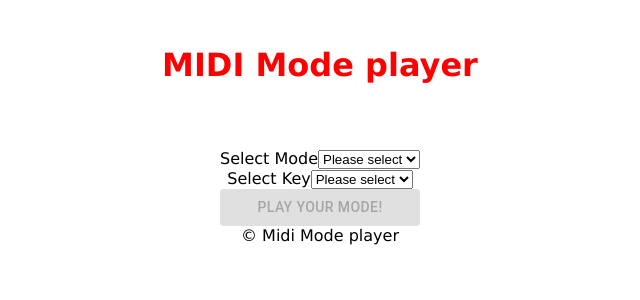
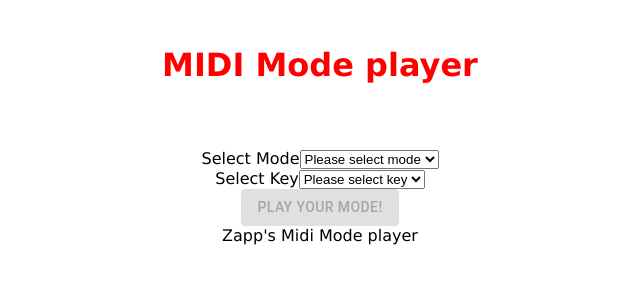
Before and after one commit to bzappasodi/midi-mode-player, a React (Create React App) app: page / in a window 1280 px wide. Shown: the top 300 px of the page, without its empty margins (320-960 px from the left). Built offline with nearby package versions, Linux system fonts and the light colour scheme; what @react-midi/hooks would draw is missing.

Commit message:
update button state

```diff
--- a/src/App.js
+++ b/src/App.js
@@ -3,16 +3,18 @@ import './App.css';
 import Footer from "./components/Footer/Footer";
 import Header from "./components/Header/Header";
 import Player from "./components/Player/Player";
-import { MIDIProvider } from '@react-midi/hooks'
+import {MIDIProvider} from '@react-midi/hooks'
+import {Container} from "@mui/material";
 
 function App() {
 
     return (
         <MIDIProvider>
-
-        <Header/>
-            <Player/>
-            <Footer/>
+            <Container sx={{height: '100vh'}}>
+                <Header/>
+                <Player/>
+                <Footer/>
+            </Container>
         </MIDIProvider>
     );
 }
--- a/src/components/Footer/Footer.js
+++ b/src/components/Footer/Footer.js
@@ -1,13 +1,15 @@
 import React from 'react'
-
 
 const Footer = () => {
 
+    let footerText = 'Zapp\'s Midi Mode player';
 
     return (
-        <footer className="page-footer">
-            &#169; Midi Mode player
-        </footer>
+        <div>
+            <footer className="page-footer">
+                {footerText}
+            </footer>
+        </div>
     )
 
 }
--- a/src/components/Header/Header.js
+++ b/src/components/Header/Header.js
@@ -6,9 +6,11 @@ const Header = () => {
     let headerText = "MIDI Mode player";
 
     return (
-        <header className="page-header">
-            <h1>{headerText}</h1>
-        </header>
+        <div>
+            <header className="page-header">
+                <h1>{headerText}</h1>
+            </header>
+        </div>
     )
 
 }
--- a/src/components/Player/Player.js
+++ b/src/components/Player/Player.js
@@ -21,44 +21,62 @@ const Player = () => {
     } = ModePlayHooks();
 
 
-    const handleSelectChange = () => (e) => {
-        e.target.name === 'selectedKey' && setButtonDisabled(false);
+    const handleSelectChange = (setters) => (e) => {
+
+        const {value} = e.target;
+
+        // Update all the setters with the new value
+        setters.forEach(setter => setter(value));
+
+        // Enable the button if either selectedMode or selectedKey is not empty
+        if (selectedMode || selectedKey) {
+            setButtonDisabled(false);
+        }
     };
-
 
     const handleSubmit = (e) => {
         e.preventDefault();
         setStatus(STATUS.SUBMITTING);
         setButtonDisabled(true);
+        setSelectedMode('');
+        setSelectedKey('');
 
     };
-
 
     return (
         <form onSubmit={handleSubmit} noValidate>
             <FormControl>
+                <div>
                     <Select
                         label="Select Mode"
                         name="selectedMode"
+                        defaultOptionText="Please select mode"
                         value={selectedMode}
                         options={modeChoices}
                         onChange={handleSelectChange([setSelectedMode])}
                     />
+                </div>
+                <div>
                     <Select
                         label="Select Key"
                         name="selectedKey"
+                        defaultOptionText="Please select key"
                         value={selectedKey}
                         options={keyChoices}
                         onChange={handleSelectChange([setSelectedKey])}
                     />
+                </div>
+                <div>
                     <FormButton
                         isSubmitting={status === STATUS.SUBMITTING}
                         disabled={buttonDisabled}
                         text="Play your mode!"
                     />
+                </div>
             </FormControl>
         </form>
     );
 }
 
+
 export default Player;
--- a/src/components/Select/Select.js
+++ b/src/components/Select/Select.js
@@ -1,11 +1,11 @@
 import React from "react";
 
-function Select({ label, name, value, options, onChange }) {
+function Select({ label, name, value, options, onChange, defaultOptionText }) {
     return (
         <label>
             {label}
             <select name={name} value={value} onChange={onChange}>
-                <option value="">Please select</option>
+                <option value="">{defaultOptionText}</option>
                 {options.map((option, index) => (
                     <option key={index} value={option}>
                         {option}
--- a/src/components/hooks/ModePlayHooks.js
+++ b/src/components/hooks/ModePlayHooks.js
@@ -16,9 +16,7 @@ const ModePlayHooks = () => {
     const [buttonDisabled, setButtonDisabled] = useState(true);
 
 
-
-
-    return{
+    return {
         status, setStatus,
         selectedKey,
         setSelectedKey,
```
Also changed, not shown: 1 other file (tests, documents, lock files or other folders). Lines whose indentation alone changed are shown as unchanged.
